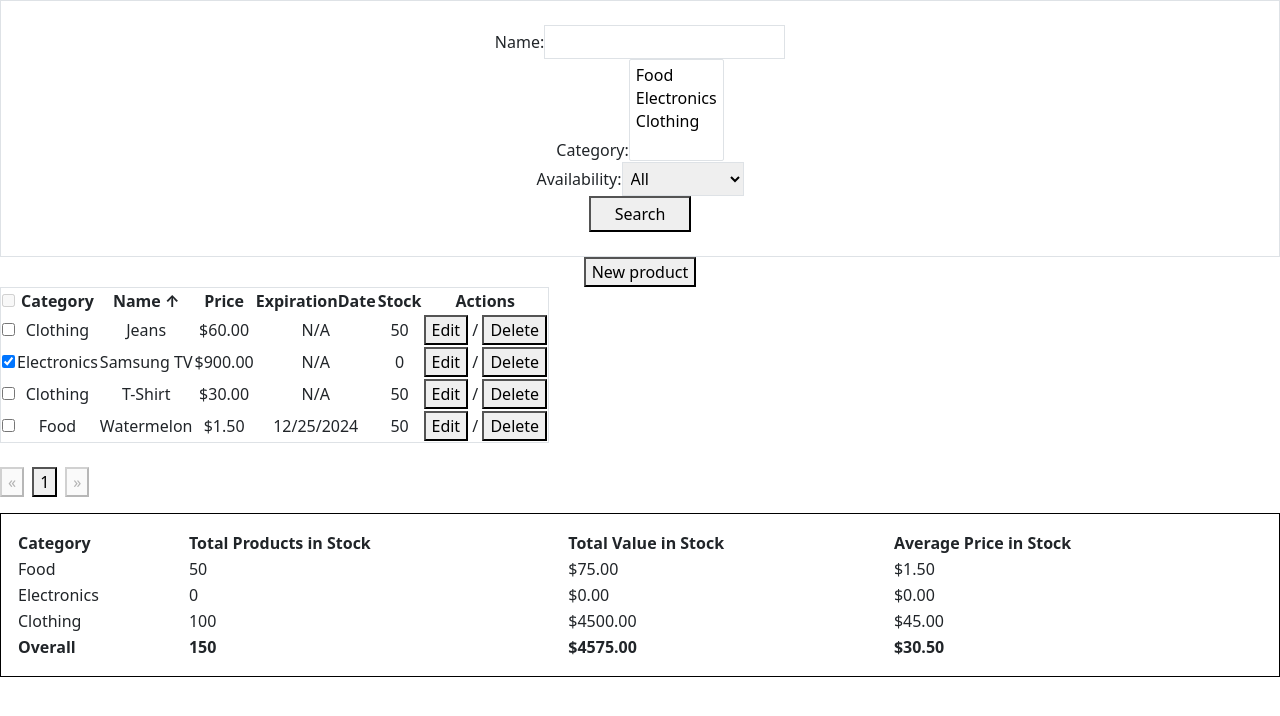
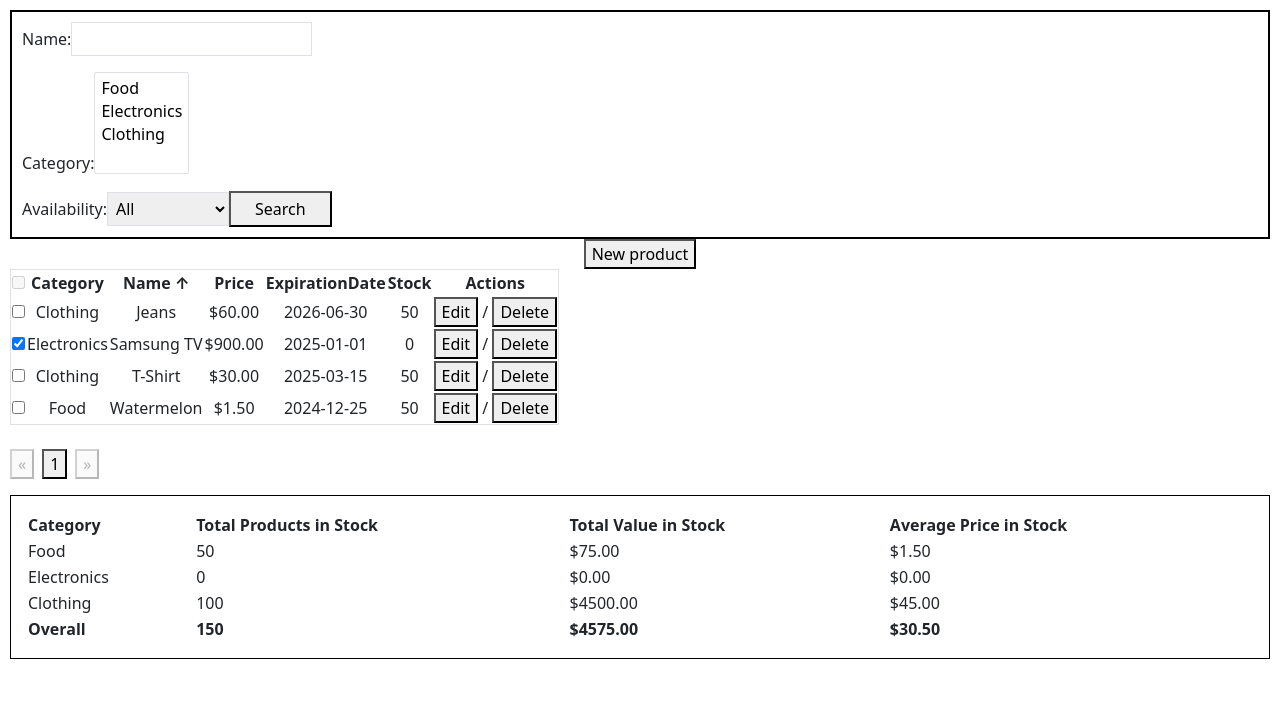
Before and after one commit to gramos-encora/Stock-and-Inventory-App, a React (Create React App) app in the folder frontend/: page / in a window 1280 px wide. Shown: the top 716 px of the page. Built offline with nearby package versions, Linux system fonts and the light colour scheme.

Commit message:
Created InventoryPage component, to track status of products in both overview and table

```diff
--- a/frontend/src/App.css
+++ b/frontend/src/App.css
@@ -1,38 +1,4 @@
 .App {
   text-align: center;
+  padding: 10px;
 }
-
-.App-logo {
-  height: 40vmin;
-  pointer-events: none;
-}
-
-@media (prefers-reduced-motion: no-preference) {
-  .App-logo {
-    animation: App-logo-spin infinite 20s linear;
-  }
-}
-
-.App-header {
-  background-color: #282c34;
-  min-height: 100vh;
-  display: flex;
-  flex-direction: column;
-  align-items: center;
-  justify-content: center;
-  font-size: calc(10px + 2vmin);
-  color: white;
-}
-
-.App-link {
-  color: #61dafb;
-}
-
-@keyframes App-logo-spin {
-  from {
-    transform: rotate(0deg);
-  }
-  to {
-    transform: rotate(360deg);
-  }
-}
--- a/frontend/src/App.tsx
+++ b/frontend/src/App.tsx
@@ -1,20 +1,17 @@
 import React from "react";
-import logo from "./logo.svg";
 import "./App.css";
 import "bootstrap/dist/css/bootstrap.css";
 import SearchForm from "./components/SearchForm";
-import InventoryTable from "./components/ProductTable";
-import InventoryOverview from "./components/InventoryOverview";
+import InventoryPage from "./components/InventoryPage";
 import { Product } from "./models/Product";
 
-// Datos mock para empezar
-const mockProducts: Product[] = [
+const initialProducts: Product[] = [
   {
     id: 1,
     category: "Food",
     name: "Watermelon",
     price: 1.5,
-    expirationDate: "12/25/2024",
+    expirationDate: "2024-12-25",
     stock: 50,
   },
   {
@@ -22,7 +19,7 @@ const mockProducts: Product[] = [
     category: "Electronics",
     name: "Samsung TV",
     price: 900,
-    expirationDate: "N/A",
+    expirationDate: "2025-01-01",
     stock: 0,
   },
   {
@@ -30,7 +27,7 @@ const mockProducts: Product[] = [
     category: "Clothing",
     name: "Jeans",
     price: 60,
-    expirationDate: "N/A",
+    expirationDate: "2026-06-30",
     stock: 50,
   },
   {
@@ -38,7 +35,7 @@ const mockProducts: Product[] = [
     category: "Clothing",
     name: "T-Shirt",
     price: 30,
-    expirationDate: "N/A",
+    expirationDate: "2025-03-15",
     stock: 50,
   },
 ];
@@ -47,8 +44,7 @@ function App() {
   return (
     <div className="App">
       <SearchForm></SearchForm>
-      <InventoryTable products={mockProducts}></InventoryTable>
-      <InventoryOverview products={mockProducts}></InventoryOverview>
+      <InventoryPage products={initialProducts}></InventoryPage>
     </div>
   );
 }
--- a/frontend/src/SearchForm.css
+++ b/frontend/src/SearchForm.css
@@ -0,0 +1,21 @@
+.searchForm {
+    width: 100%;
+    display: flex;
+    flex-direction: column;
+    gap: 16px;
+    border-width: 2px;
+    border-style: solid;
+    border-color: black;
+    padding: 10px;
+  }
+
+.searchForm div {
+    width: 100%;
+    border-width: 2px;
+    text-align:left;
+}
+
+.content {
+    width: 100%;
+    max-width: 1200px;
+}
--- /dev/null
+++ b/frontend/src/components/InventoryPage.tsx
@@ -0,0 +1,20 @@
+import React, { useState } from "react";
+
+import { Product, ProductListProps } from "../models/Product";
+import InventoryTable from "./ProductTable";
+import InventoryOverview from "./InventoryOverview";
+
+const InventoryPage: React.FC<ProductListProps> = ({
+  products: initialProducts,
+}) => {
+  const [products, setProducts] = useState<Product[]>(initialProducts);
+
+  return (
+    <div>
+      <InventoryTable products={products} setProducts={setProducts} />
+      <InventoryOverview products={products} />
+    </div>
+  );
+};
+
+export default InventoryPage;
--- a/frontend/src/components/ProductTable.tsx
+++ b/frontend/src/components/ProductTable.tsx
@@ -1,12 +1,14 @@
-import React, { useState } from "react";
-import { Product, ProductListProps } from "../models/Product";
+import React, { useState, useEffect } from "react";
+import { Product } from "../models/Product";
+
+type Props = {
+  products: Product[];
+  setProducts: (products: Product[]) => void;
+};
+
 type SortKey = keyof Product;
 
-// Componente
-const InventoryTable: React.FC<ProductListProps> = ({
-  products: initialProducts,
-}) => {
-  const [products, setProducts] = useState<Product[]>(initialProducts);
+const InventoryTable: React.FC<Props> = ({ products, setProducts }) => {
   const [sortKey, setSortKey] = useState<SortKey>("name");
   const [sortOrder, setSortOrder] = useState<"asc" | "desc">("asc");
   const [currentPage, setCurrentPage] = useState(1);
@@ -14,12 +16,10 @@ const InventoryTable: React.FC<ProductListProps> = ({
   const pageSize = 10;
 
   const toggleStock = (id: number) => {
-    setProducts((prev) =>
-      prev.map((product) =>
+    setProducts(
+      products.map((product) =>
         product.id === id
-          ? product.stock === 0
-            ? { ...product, stock: 10 }
-            : { ...product, stock: 0 }
+          ? { ...product, stock: product.stock === 0 ? 10 : 0 }
           : product
       )
     );
@@ -48,6 +48,8 @@ const InventoryTable: React.FC<ProductListProps> = ({
   const totalPages = Math.ceil(products.length / pageSize);
 
   return (
+    <>
+      <button>New product</button>
       <div className="inventory-table">
         <table className="w-full border-collapse border border-gray-300">
           <thead className="bg-gray-200">
@@ -90,7 +92,11 @@ const InventoryTable: React.FC<ProductListProps> = ({
                     Edit
                   </button>{" "}
                   /{" "}
-                <button onClick={() => alert(`Delete ${product.name}`)}>
+                  <button
+                    onClick={() => {
+                      setProducts(products.filter((p) => p.id !== product.id));
+                    }}
+                  >
                     Delete
                   </button>
                 </td>
@@ -124,6 +130,7 @@ const InventoryTable: React.FC<ProductListProps> = ({
           </button>
         </div>
       </div>
+    </>
   );
 };
 
--- a/frontend/src/components/SearchForm.tsx
+++ b/frontend/src/components/SearchForm.tsx
@@ -26,8 +26,8 @@ export default function SearchForm() {
 
   return (
     <>
-      <form onSubmit={handleSubmit} className="border p-4 flex flex-col gap-4">
-        <div className="flex items-center gap-2">
+      <form onSubmit={handleSubmit} className="searchForm">
+        <div>
           <label className="w-24">Name:</label>
           <input
             type="text"
@@ -62,16 +62,12 @@ export default function SearchForm() {
             <option value="inStock">In stock</option>
             <option value="outOfStock">Out of stock</option>
           </select>
-        </div>
 
-        <div className="flex justify-end">
           <button type="submit" className="bg-gray-500 text-black px-4 py-1">
             Search
           </button>
         </div>
       </form>
-
-      <button>New product</button>
     </>
   );
 }
```
Lines whose indentation alone changed are shown as unchanged.
